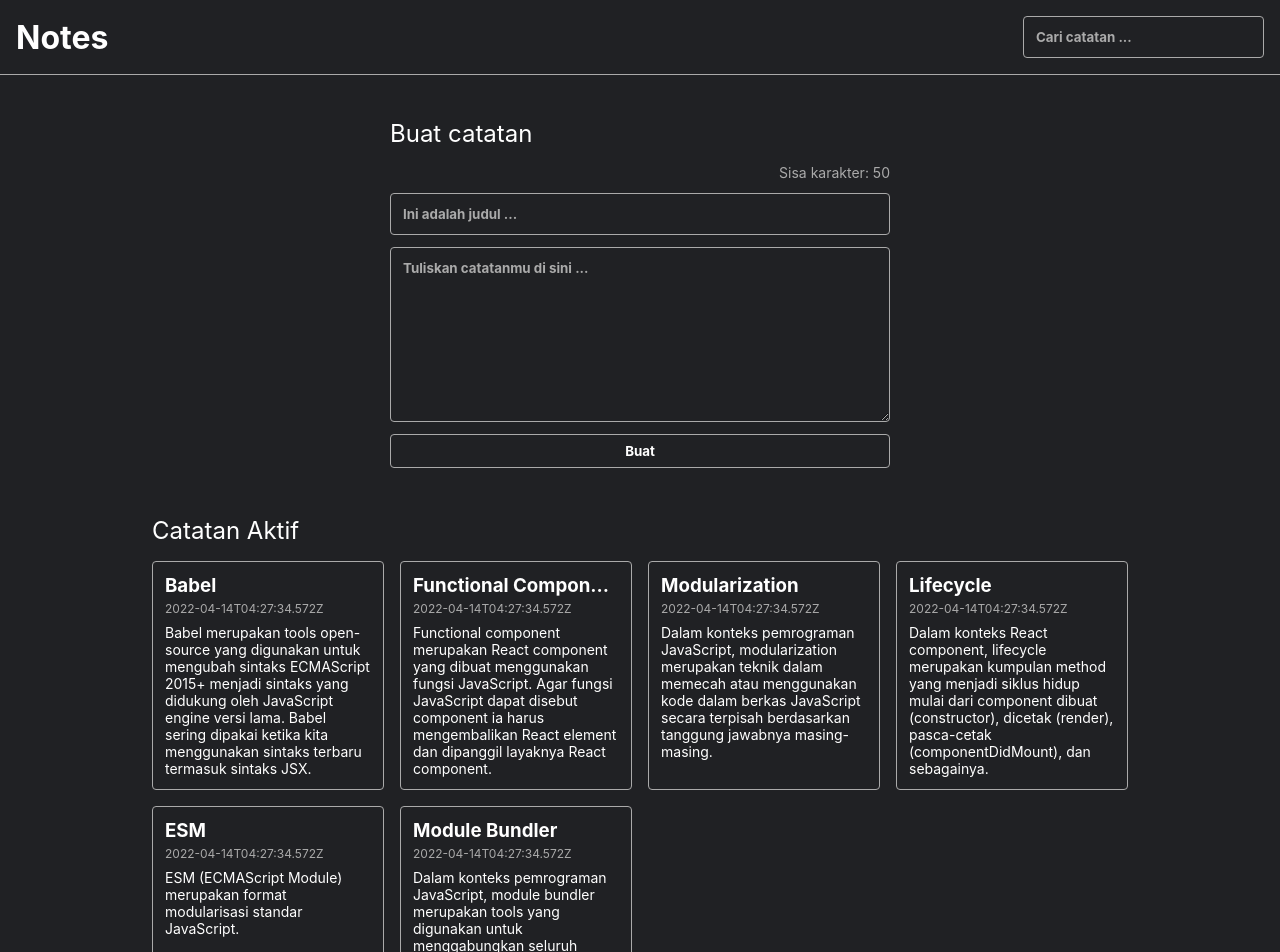
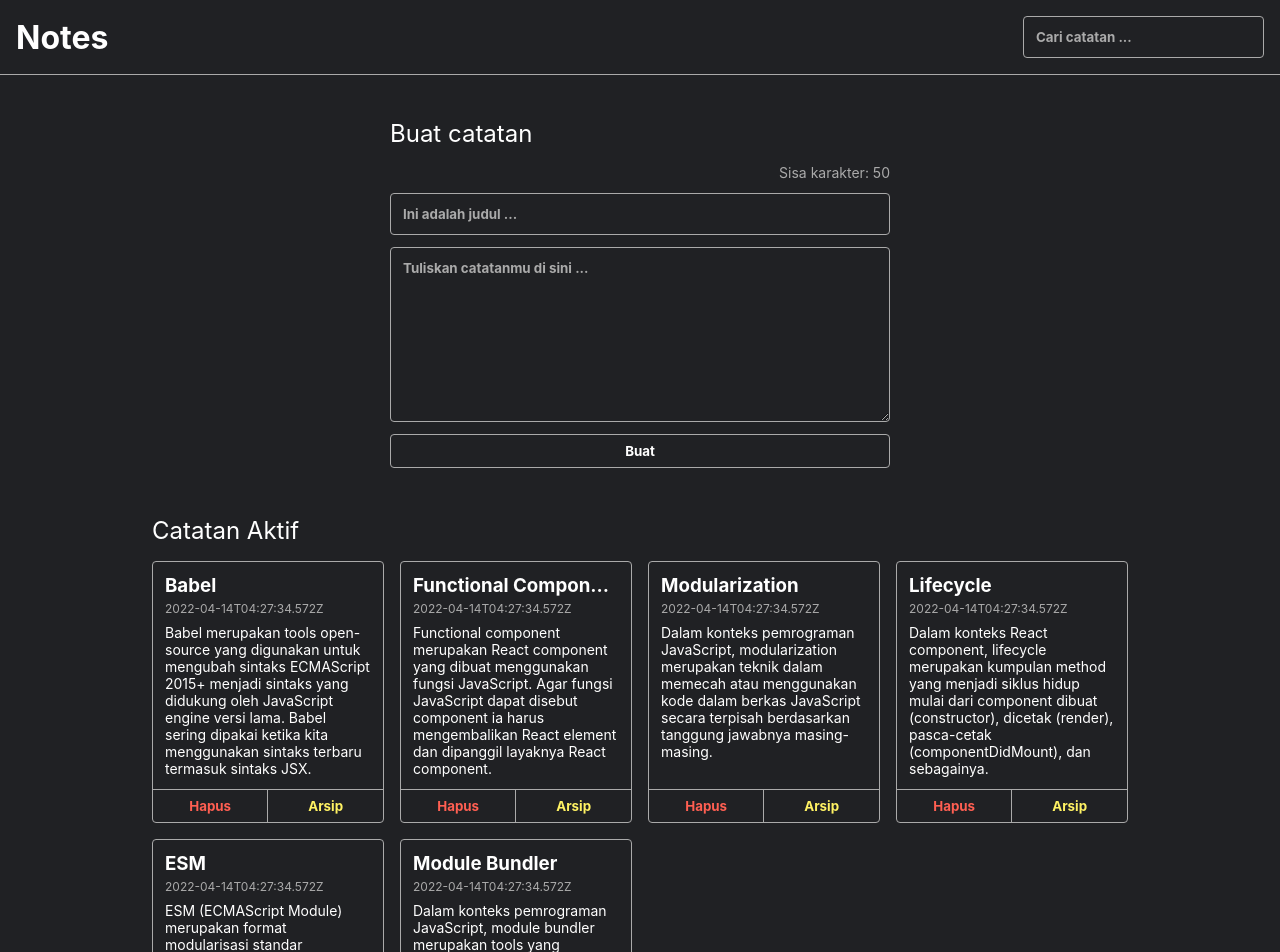
Before and after one commit to rikiwidiantoro/my-personal-notes-app, a React (Create React App) app: page / in a window 1280 px wide. Shown: the top 952 px of the page. Built offline with nearby package versions, Linux system fonts and the light colour scheme.

Commit message:
tambah button delete dan arsip

```diff
--- /dev/null
+++ b/src/components/Main/Item/NoteAksi.js
@@ -0,0 +1,14 @@
+import React from "react";
+import ButtonDelete from './aksi/ButtonDelete';
+import ButtonArsip from './aksi/ButtonArsip';
+
+function NoteAksi() {
+    return (
+        <div className="note-item__action">
+            <ButtonDelete />
+            <ButtonArsip />
+        </div>
+    );
+}
+
+export default NoteAksi;
--- a/src/components/Main/NoteItem.js
+++ b/src/components/Main/Item/NoteItem.js
@@ -1,10 +1,12 @@
 import React from "react";
 import NoteItemContent from "./NoteItemContent";
+import NoteAksi from "./NoteAksi";
 
 function NoteItem({title, createdAt, body}) {
     return (
         <div className="note-item">
             <NoteItemContent title={title} createdAt={createdAt} body={body} />
+            <NoteAksi />
         </div>
     );
 }
--- /dev/null
+++ b/src/components/Main/Item/aksi/ButtonArsip.js
@@ -0,0 +1,9 @@
+import React from "react";
+
+function ButtonArsip() {
+    return (
+        <button className="note-item__archive-button">Arsip</button>
+    );
+}
+
+export default ButtonArsip;
--- /dev/null
+++ b/src/components/Main/Item/aksi/ButtonDelete.js
@@ -0,0 +1,9 @@
+import React from "react";
+
+function ButtonDelete() {
+    return (
+        <button className="note-item__delete-button">Hapus</button>
+    );
+}
+
+export default ButtonDelete;
--- a/src/components/Main/ItemCatatan.js
+++ b/src/components/Main/ItemCatatan.js
@@ -1,6 +1,6 @@
 import React from "react";
 // import '../../style/style.css';
-import NoteItem from "./NoteItem";
+import NoteItem from "./Item/NoteItem";
 
 function ItemCatatan({notes}) {
     return (
```
Also changed, not shown: src/components/Main/Item/NoteItemContent.js (renamed from src/components/Main/NoteItemContent.js).
